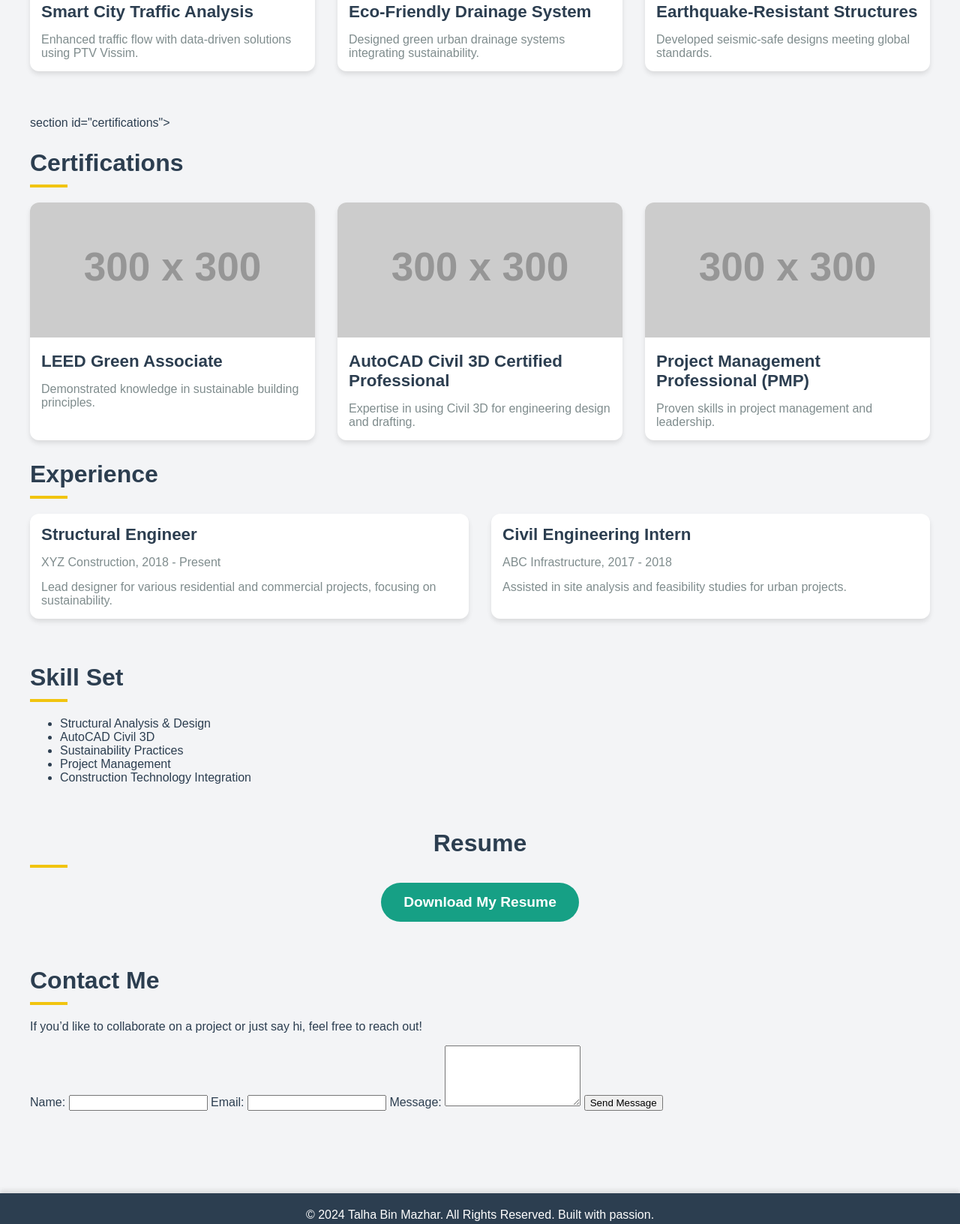
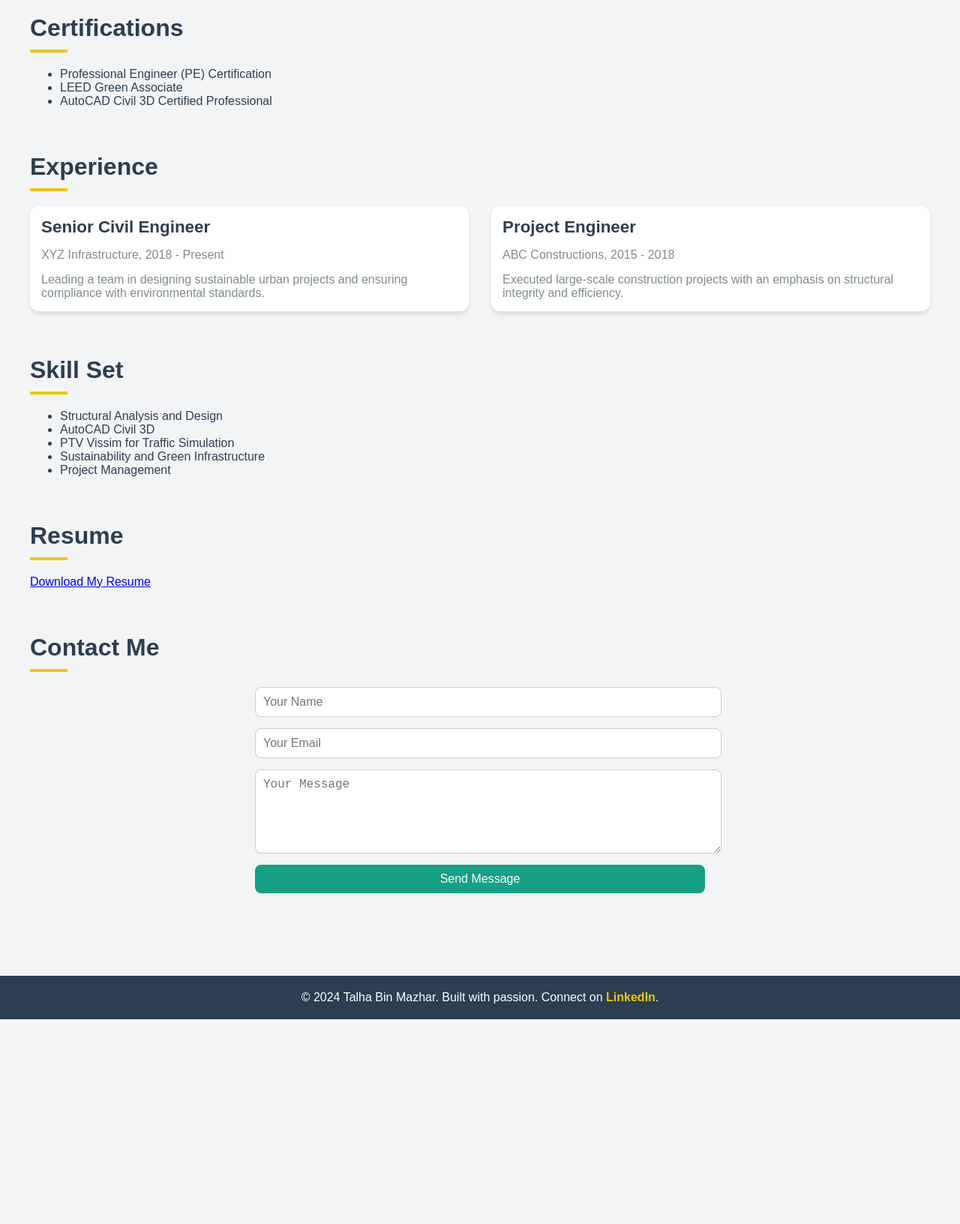
Before and after one commit to talhamazhar11/testing, a plain HTML site: page index.html in a window 1280 px wide. Shown: the part 1049-2681 px from the top of the page at 75% size. After the commit the page ends 2408 px from the top, so only its background shows below. Drawn offline with Linux system fonts and the light colour scheme; placeholder pictures from the web are drawn by us.

Commit message:
Update index.html

```diff
--- a/index.html
+++ b/index.html
@@ -19,8 +19,6 @@
             color: #fff;
             padding: 100px 20px;
             text-align: center;
-            position: relative;
-            overflow: hidden;
         }
 
         header img {
@@ -30,53 +28,17 @@
             object-fit: cover;
             border: 5px solid #f1c40f;
             margin-bottom: 20px;
-            animation: fadeIn 1s ease-out;
-        }
-
-        @keyframes fadeIn {
-            from {
-                opacity: 0;
-            }
-            to {
-                opacity: 1;
-            }
         }
 
         header h1 {
             font-size: 3rem;
             margin: 0;
-            font-weight: 700;
-            letter-spacing: 1px;
-            animation: slideInDown 1.5s ease-out;
         }
 
         header p {
             font-size: 1.2rem;
             margin-top: 10px;
             color: #ecf0f1;
-            animation: slideInUp 1.5s ease-out;
-        }
-
-        @keyframes slideInDown {
-            from {
-                transform: translateY(-50px);
-                opacity: 0;
-            }
-            to {
-                transform: translateY(0);
-                opacity: 1;
-            }
-        }
-
-        @keyframes slideInUp {
-            from {
-                transform: translateY(50px);
-                opacity: 0;
-            }
-            to {
-                transform: translateY(0);
-                opacity: 1;
-            }
         }
 
         nav {
@@ -94,6 +56,7 @@
             justify-content: center;
             margin: 0;
             padding: 0;
+            flex-wrap: wrap;
         }
 
         nav ul li {
@@ -120,7 +83,6 @@
             padding: 50px 20px;
             max-width: 1200px;
             margin: auto;
-            animation: fadeIn 2s ease-out;
         }
 
         section {
@@ -177,24 +139,30 @@
             gap: 30px;
         }
 
-        .resume {
-            text-align: center;
-            margin-top: 40px;
+        form {
+            max-width: 600px;
+            margin: auto;
+            display: flex;
+            flex-direction: column;
+            gap: 15px;
         }
 
-        .resume a {
-            display: inline-block;
+        form input, form textarea, form button {
+            width: 100%;
+            padding: 10px;
+            font-size: 1rem;
+            border-radius: 8px;
+            border: 1px solid #ccc;
+        }
+
+        form button {
             background: #16a085;
             color: white;
-            padding: 15px 30px;
-            text-decoration: none;
-            font-size: 1.2rem;
-            font-weight: bold;
-            border-radius: 30px;
-            transition: background 0.3s;
+            border: none;
+            cursor: pointer;
         }
 
-        .resume a:hover {
+        form button:hover {
             background: #1abc9c;
         }
 
@@ -203,7 +171,6 @@
             background: #2c3e50;
             color: white;
             padding: 20px 0;
-            box-shadow: 0 -4px 6px rgba(0, 0, 0, 0.1);
         }
 
         footer p {
@@ -219,11 +186,53 @@
         footer p a:hover {
             text-decoration: underline;
         }
+
+        /* Responsive Design */
+        @media (max-width: 768px) {
+            header {
+                padding: 50px 20px;
+            }
+
+            header h1 {
+                font-size: 2.5rem;
+            }
+
+            header p {
+                font-size: 1rem;
+            }
+
+            nav ul {
+                flex-direction: column;
+                align-items: center;
+            }
+
+            .card img {
+                height: 150px;
+            }
+        }
+
+        @media (max-width: 480px) {
+            header h1 {
+                font-size: 2rem;
+            }
+
+            header p {
+                font-size: 0.9rem;
+            }
+
+            nav ul li {
+                margin: 5px 0;
+            }
+
+            form input, form textarea, form button {
+                font-size: 0.9rem;
+            }
+        }
     </style>
 </head>
 <body>
     <header>
-        <img src="profile_pic.jpg" alt="Talha Bin Mazhar">
+        <img src="/mnt/data/WhatsApp%20Image%202024-08-21%20at%204.20.22%20PM.jpeg" alt="Talha Bin Mazhar">
         <h1>Talha Bin Mazhar</h1>
         <p>Designing Sustainable Infrastructure with Passion</p>
     </header>
@@ -266,39 +275,29 @@
                 </div>
             </div>
         </section>
-section id="certifications">
+
+        <section id="certifications">
             <h2>Certifications</h2>
-            <div class="grid">
-                <div class="card">
-                    <img src="https://via.placeholder.com/300" alt="Certification 1">
-                    <h3>LEED Green Associate</h3>
-                    <p>Demonstrated knowledge in sustainable building principles.</p>
-                </div>
-                <div class="card">
-                    <img src="https://via.placeholder.com/300" alt="Certification 2">
-                    <h3>AutoCAD Civil 3D Certified Professional</h3>
-                    <p>Expertise in using Civil 3D for engineering design and drafting.</p>
-                </div>
-                <div class="card">
-                    <img src="https://via.placeholder.com/300" alt="Certification 3">
-                    <h3>Project Management Professional (PMP)</h3>
-                    <p>Proven skills in project management and leadership.</p>
-                </div>
-            </div>
+
+            <ul>
+                <li>Professional Engineer (PE) Certification</li>
+                <li>LEED Green Associate</li>
+                <li>AutoCAD Civil 3D Certified Professional</li>
+            </ul>
         </section>
 
         <section id="experience">
             <h2>Experience</h2>
             <div class="grid">
                 <div class="card">
-                    <h3>Structural Engineer</h3>
-                    <p>XYZ Construction, 2018 - Present</p>
-                    <p>Lead designer for various residential and commercial projects, focusing on sustainability.</p>
+                    <h3>Senior Civil Engineer</h3>
+                    <p>XYZ Infrastructure, 2018 - Present</p>
+                    <p>Leading a team in designing sustainable urban projects and ensuring compliance with environmental standards.</p>
                 </div>
                 <div class="card">
-                    <h3>Civil Engineering Intern</h3>
-                    <p>ABC Infrastructure, 2017 - 2018</p>
-                    <p>Assisted in site analysis and feasibility studies for urban projects.</p>
+                    <h3>Project Engineer</h3>
+                    <p>ABC Constructions, 2015 - 2018</p>
+                    <p>Executed large-scale construction projects with an emphasis on structural integrity and efficiency.</p>
                 </div>
             </div>
         </section>
@@ -306,43 +305,34 @@ section id="certifications">
         <section id="skills">
             <h2>Skill Set</h2>
             <ul>
-                <li>Structural Analysis & Design</li>
+                <li>Structural Analysis and Design</li>
                 <li>AutoCAD Civil 3D</li>
-                <li>Sustainability Practices</li>
+                <li>PTV Vissim for Traffic Simulation</li>
+                <li>Sustainability and Green Infrastructure</li>
                 <li>Project Management</li>
-                <li>Construction Technology Integration</li>
             </ul>
         </section>
 
         <section id="resume">
+            <h2>Resume</h2>
             <div class="resume">
-                <h2>Resume</h2>
-                <a href="https://example.com/resume.pdf" target="_blank">Download My Resume</a>
+                <a href="#">Download My Resume</a>
             </div>
         </section>
 
         <section id="contact">
             <h2>Contact Me</h2>
-            <p>If you’d like to collaborate on a project or just say hi, feel free to reach out!</p>
             <form>
-                <label for="name">Name:</label>
-                <input type="text" id="name" name="name" required>
-
-                <label for="email">Email:</label>
-                <input type="email" id="email" name="email" required>
-
-                <label for="message">Message:</label>
-                <textarea id="message" name="message" rows="5" required></textarea>
-
+                <input type="text" placeholder="Your Name" required>
+                <input type="email" placeholder="Your Email" required>
+                <textarea placeholder="Your Message" rows="5" required></textarea>
                 <button type="submit">Send Message</button>
             </form>
         </section>
-
     </div>
 
     <footer>
-        <p>&copy; 2024 Talha Bin Mazhar. All Rights Reserved. Built with passion.</p>
+        <p>&copy; 2024 Talha Bin Mazhar. Built with passion. Connect on <a href="#">LinkedIn</a>.</p>
     </footer>
-
 </body>
 </html>
```
